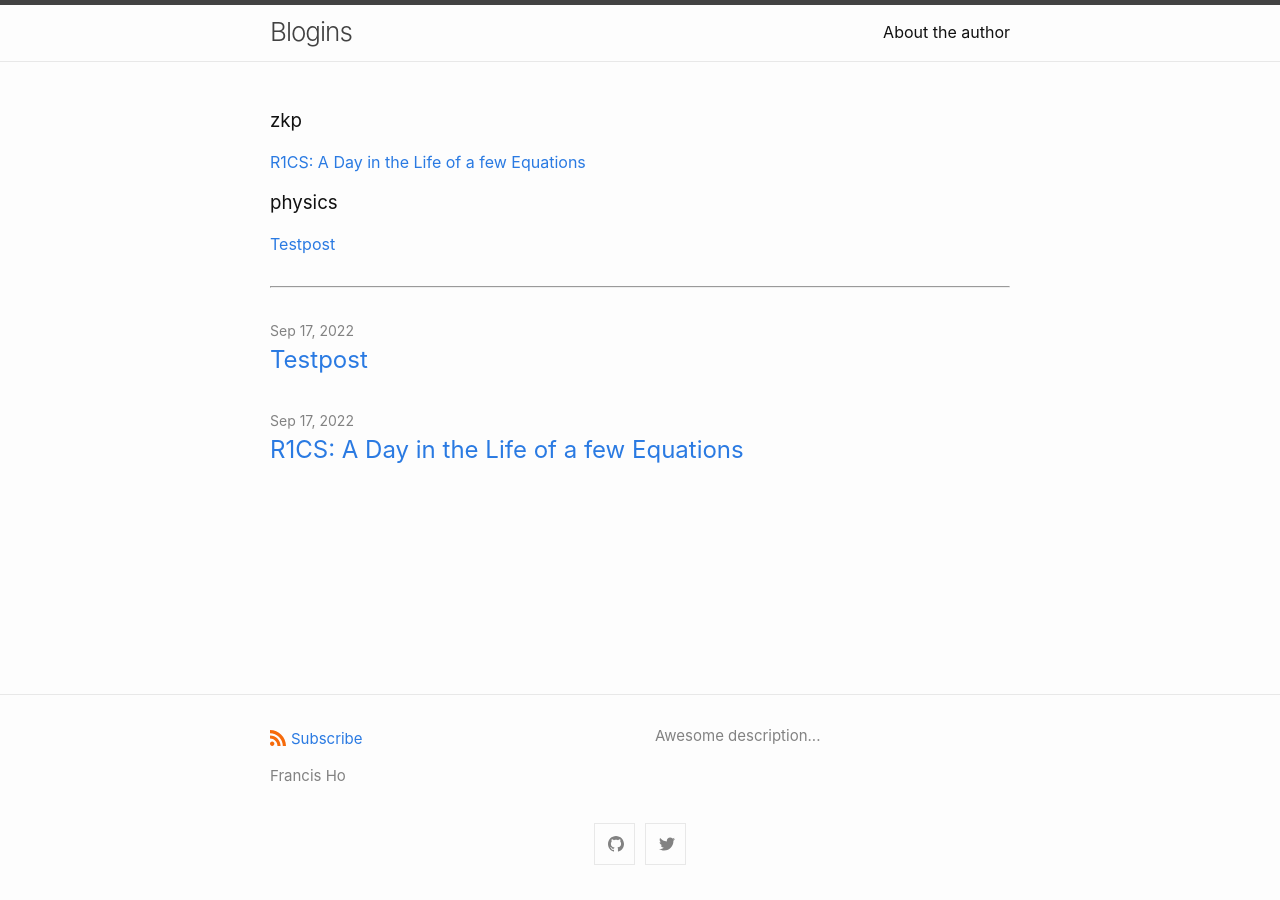
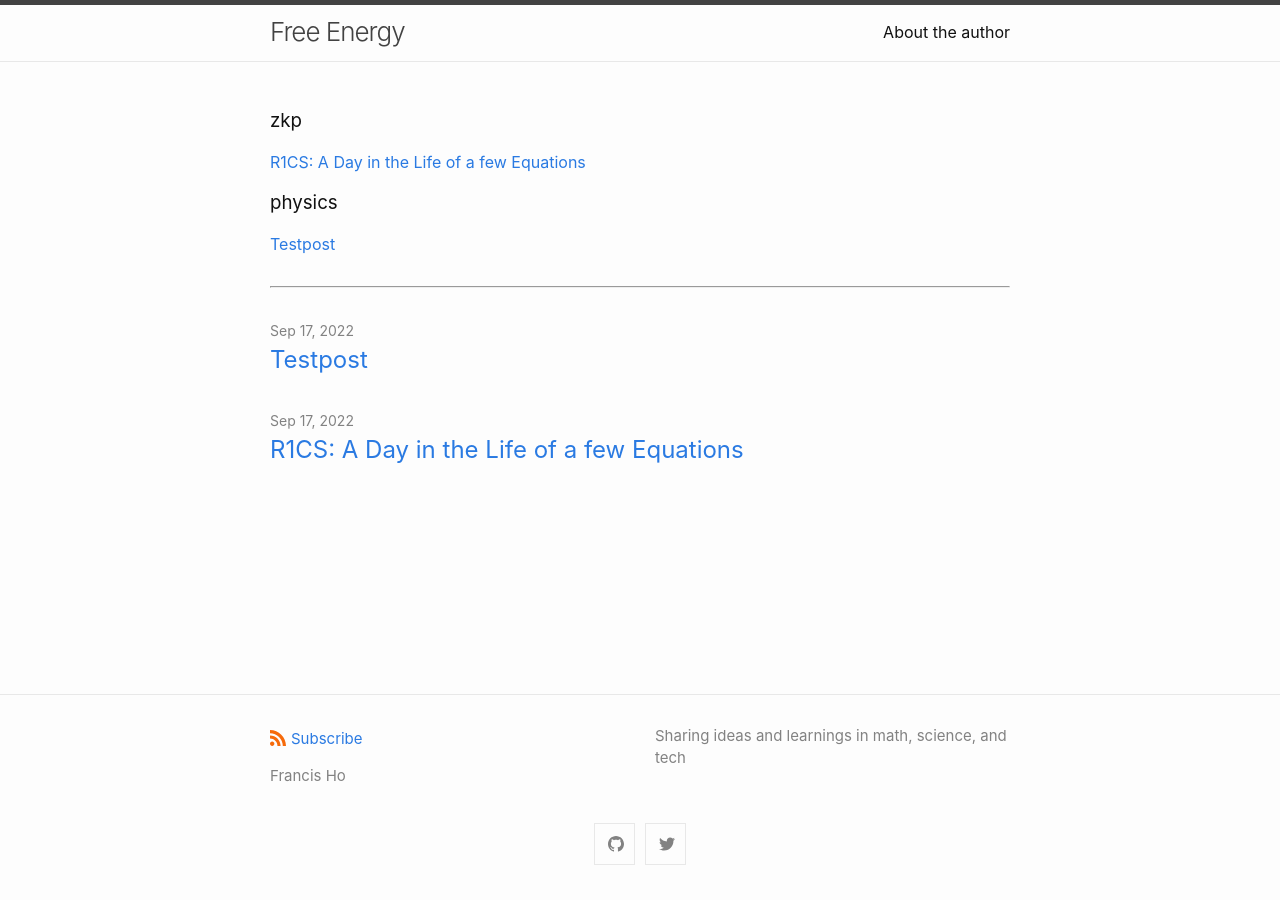
Before and after one commit to sunfishstanford/sunfishstanford.github.io, a Jekyll site: the page built from index.md, in a window 1280 px wide. Built offline with Jekyll 4.4.1, drawn with Linux system fonts in a browser that asks for light colours; comment, search, counter and statistics services are not loaded.

Commit message:
Update _config.yml

```diff
--- a/_config.yml
+++ b/_config.yml
@@ -1,8 +1,8 @@
-title: Blogins
+title: Free Energy
 author:
   name: Francis Ho
 description: > # this means to ignore newlines until "show_excerpts:"
-  Awesome description...
+  Sharing ideas and learnings in math, science, and tech
 
 show_excerpts: false # set to true to show excerpts on the homepage
 
```
